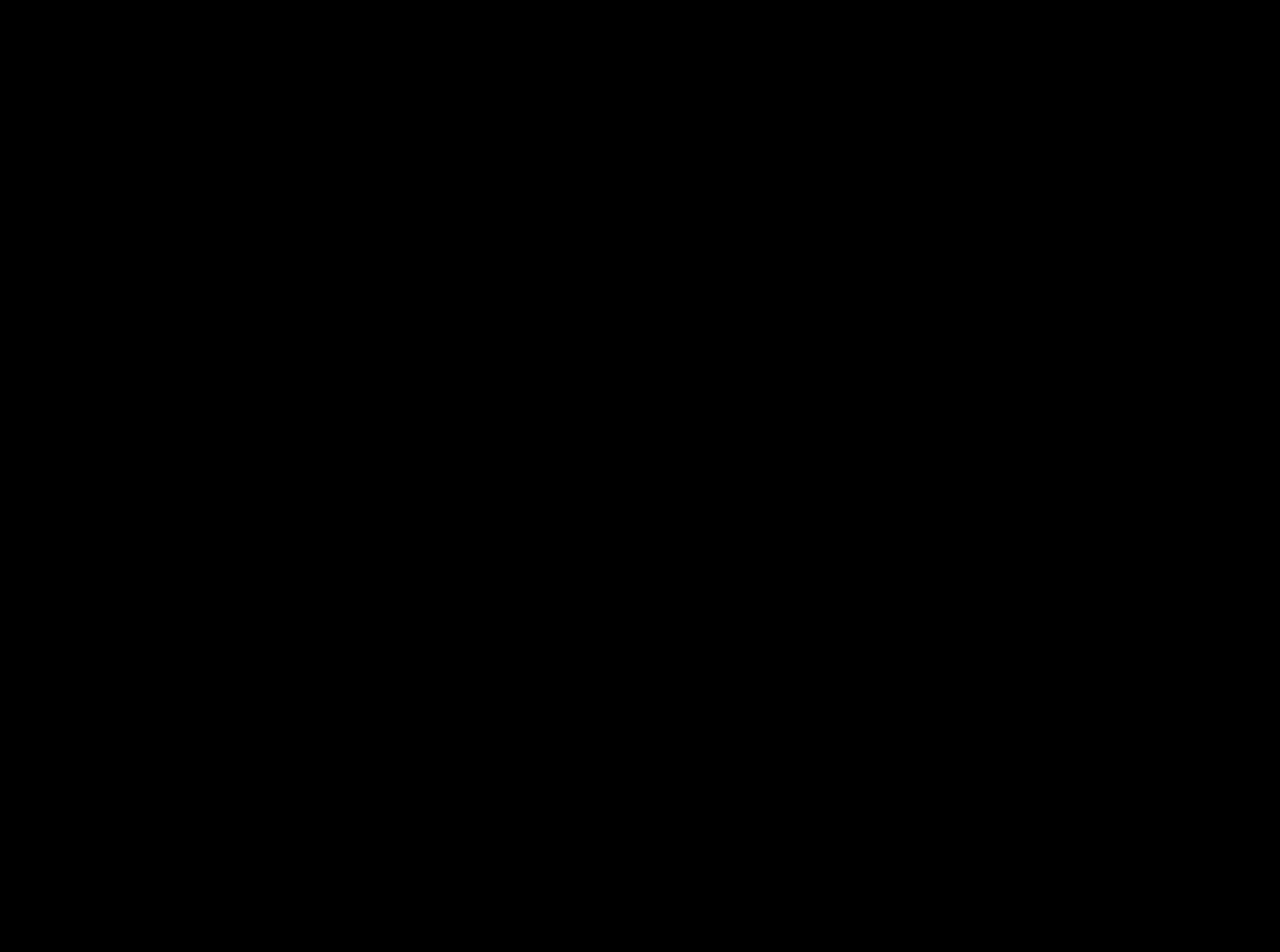
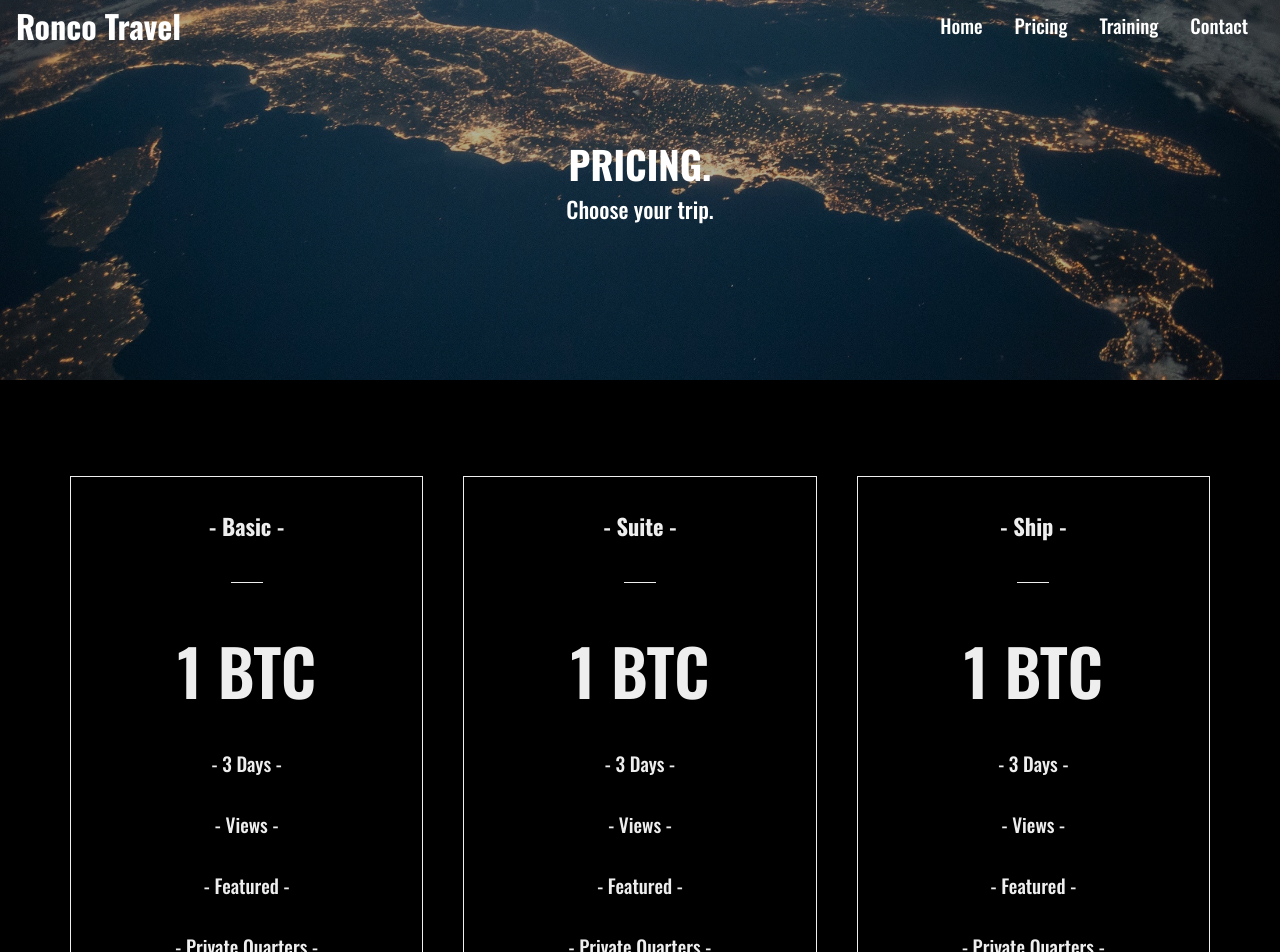
Before and after one commit to ronco/ron-trvl, a React (Create React App) app: page /ron-trvl/pricing in a window 1280 px wide. Before the commit this address had no page. Shown: the part 20-972 px from the top of the page. Before the commit the page ends 800 px from the top, so only its background shows below. Built offline with nearby package versions, Linux system fonts and the light colour scheme; the HTML template or start-up script is replaced by a standard one.

Commit message:
Pricing route

```diff
--- a/src/App.js
+++ b/src/App.js
@@ -2,12 +2,14 @@
 import { Routes, Route } from 'react-router-dom'
 
 import Home from './routes/Home'
+import Pricing from './routes/Pricing'
 
 function App() {
   return (
       <>
           <Routes>
               <Route path='/' element={<Home />} />
+              <Route path='/pricing' element={<Pricing />} />
           </Routes>
       </>
   );
--- /dev/null
+++ b/src/components/HeroImage.js
@@ -0,0 +1,17 @@
+import React, { Component } from 'react';
+import './HeroImageStyles.css'
+
+class HeroImage extends Component {
+    render() {
+        return (
+            <div className='hero-img'>
+                <div className='heading'>
+                    <h1>{this.props.heading}</h1>
+                    <p>{this.props.text}</p>
+                </div>
+            </div>
+        );
+    }
+}
+
+export default HeroImage;
--- /dev/null
+++ b/src/components/HeroImageStyles.css
@@ -0,0 +1,40 @@
+.hero-img {
+  background: rgba(0,0,0,.3);
+  height: 50vh;
+  width: 100%;
+  position: relative;
+}
+
+.hero-img:before {
+  content: '';
+  background: url('../assets/heroImg.jpg') no-repeat center center/cover;
+  height: 100%;
+  width: 100%;
+  position: absolute;
+  top: 0;
+  left: 0;
+  z-index: -1;
+}
+
+.hero-img .heading {
+  width: 100%;
+  height: 100%;
+  display: flex;
+  flex-direction: column;
+  justify-content: center;
+  align-items: center;
+}
+
+.hero-img h1 {
+  font-size: 2.4rem;
+}
+
+.hero-img p {
+  font-size: 1.4rem;
+}
+
+@media screen and (max-width:640px) {
+  .hero-img h1 {
+    font-size: 2rem;
+  }
+}
--- /dev/null
+++ b/src/components/Pricing.js
@@ -0,0 +1,44 @@
+import React from 'react'
+import './PricingStyles.css'
+import {Link} from 'react-router-dom'
+
+const Pricing = () => {
+    return (
+        <div className='pricing'>
+            <div className='card-container'>
+                <div className='card'>
+                    <h3>- Basic -</h3>
+                    <span className='bar'></span>
+                    <p className='btc'>1 BTC</p>
+                    <p>- 3 Days -</p>
+                    <p>- Views -</p>
+                    <p>- Featured -</p>
+                    <p>- Private Quarters -</p>
+                    <Link to='/contact' className='btn'>Book</Link>
+                </div>
+                <div className='card'>
+                    <h3>- Suite -</h3>
+                    <span className='bar'></span>
+                    <p className='btc'>1 BTC</p>
+                    <p>- 3 Days -</p>
+                    <p>- Views -</p>
+                    <p>- Featured -</p>
+                    <p>- Private Quarters -</p>
+                    <Link to='/contact' className='btn'>Book</Link>
+                </div>
+                <div className='card'>
+                    <h3>- Ship -</h3>
+                    <span className='bar'></span>
+                    <p className='btc'>1 BTC</p>
+                    <p>- 3 Days -</p>
+                    <p>- Views -</p>
+                    <p>- Featured -</p>
+                    <p>- Private Quarters -</p>
+                    <Link to='/contact' className='btn'>Book</Link>
+                </div>
+            </div>
+        </div>
+    );
+};
+
+export default Pricing;
--- /dev/null
+++ b/src/components/PricingStyles.css
@@ -0,0 +1,66 @@
+
+.pricing {
+  width: 100%;
+  padding: 6rem 1rem;
+  background-color: #000;
+}
+
+.card-container {
+  max-width: 1140px;
+  margin: auto;
+  display: grid;
+  grid-gap: 40px;
+  grid-template-columns: repeat(3, 1fr);
+}
+
+.card-container .card {
+  border: 1px solid #eee;
+  color: #eee;
+}
+
+.card {
+  text-align: center;
+  padding: 1rem;
+}
+
+.card:hover {
+  background-color: #141414;
+}
+
+.card h3 {
+  font-size: 1.4rem;
+  padding: 1rem;
+}
+
+.card .bar {
+  border-bottom: 1px solid #eee;
+  width: 10%;
+  margin: 1.5rem auto;
+  display:block;
+}
+
+.card .btc {
+  font-size: 4rem;
+  font-weight: 600;
+  padding: 1rem;
+}
+
+.pricing p {
+  color: #eee;
+  padding: 1rem 0;
+  font-size: 1.2rem;
+}
+
+.card .btn {
+  display: block;
+  width: 80%;
+  margin: 2rem auto;
+}
+
+@media screen and (max-width:640px) {
+  .card-container {
+    max-width: 90%;
+    margin: auto;
+    grid-template-columns: 1fr;
+  }
+}
--- /dev/null
+++ b/src/routes/Pricing.js
@@ -0,0 +1,18 @@
+import React from 'react';
+import Navbar from '../components/Navbar'
+import Footer from '../components/Footer'
+import HeroImage from '../components/HeroImage'
+import PricingCards from '../components/Pricing'
+
+const Pricing = () => {
+    return (
+        <div>
+            <Navbar />
+            <HeroImage heading='PRICING.' text='Choose your trip.'/>
+            <PricingCards />
+            <Footer />
+        </div>
+    );
+};
+
+export default Pricing;
```
Also changed, not shown: src/assets/heroImg.jpg (renamed from src/assets/pexels-pixabay-220201.jpg).
